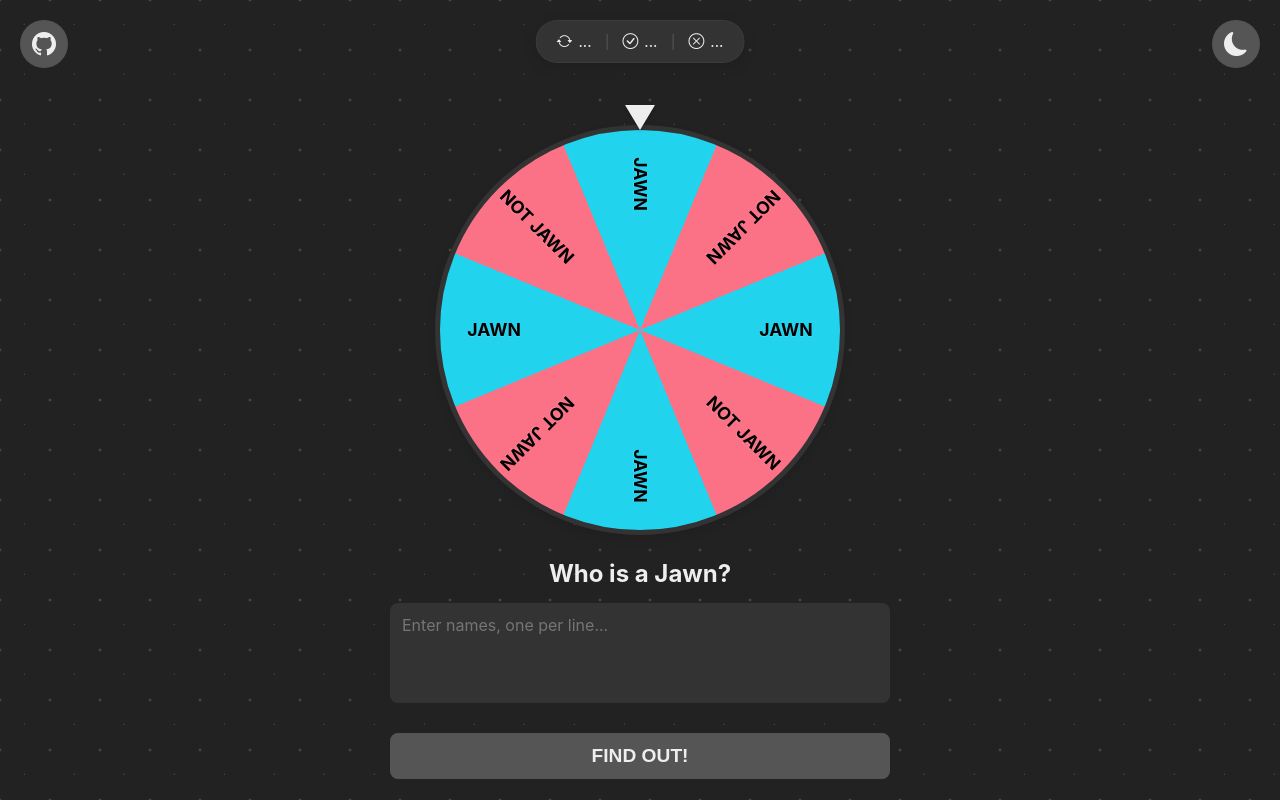
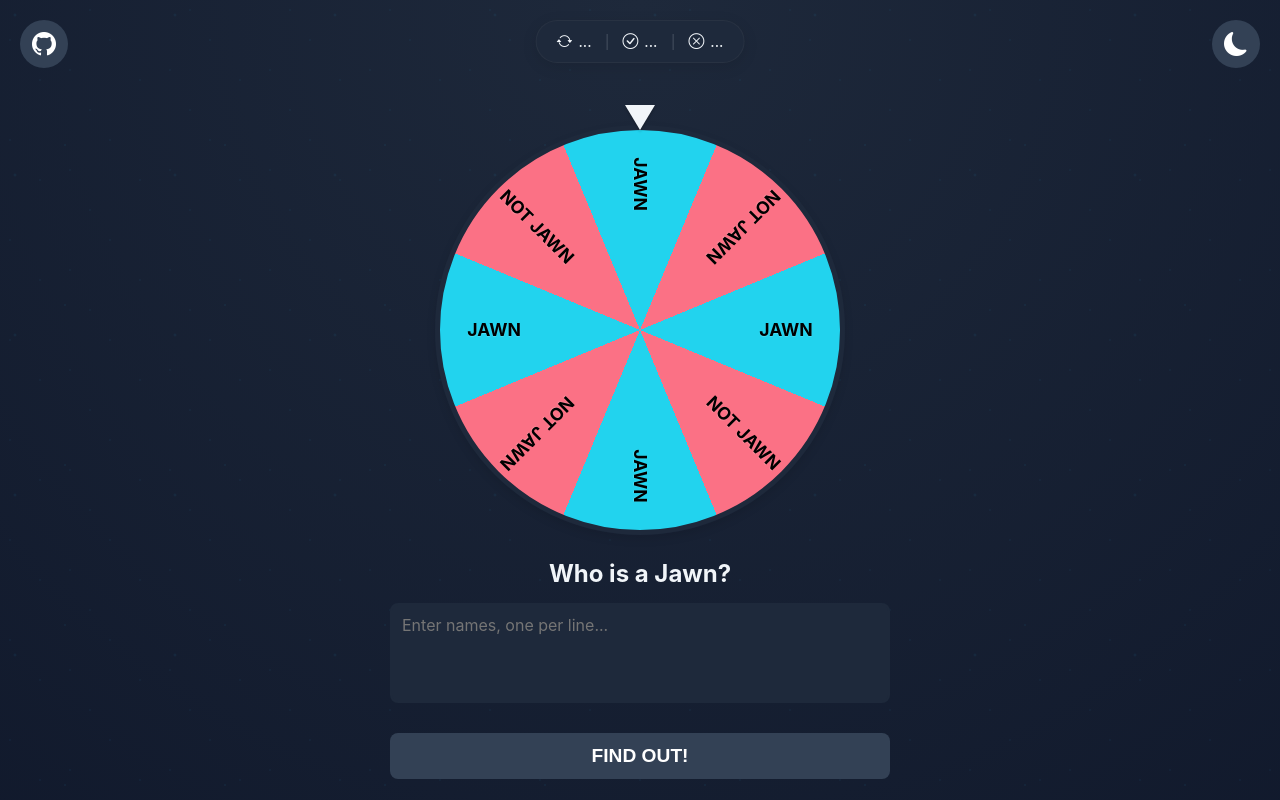
Before and after one commit to jackrschumacher/jawn, a plain HTML site: page index.html in a window 1280 px wide. Both pictures are taken after a click on the button "Toggle theme". Shown: the top 800 px of the page. Drawn offline with nearby package versions, Linux system fonts and the light colour scheme; no server answers.

Commit message:
Improved style

```diff
--- a/styles.css
+++ b/styles.css
@@ -30,23 +30,28 @@ Click nbfs://nbhost/SystemFileSystem/Templates/ClientSide/css.css to edit this t
     /* NEW: Chart Colors (Light) */
     --chart-grid-color: rgba(0, 0, 0, 0.1);
     --chart-line-color: #64748b; /* Slate 500 */
+
+    /* Dot variables for light mode (hidden by default) */
+    --dot-color: #000000;
+    --dot-opacity: 0.1;
 }
 
 /* 2. Define colors for Dark Mode using a class */
 html.dark-mode {
-    --bg-color: #222222;
-    --text-color: #eeeeee;
-    --container-bg: #333333;
-    --button-bg: #555555;
-    --button-text: #eeeeee;
-    /* Wheel Colors */
-    --jawn-color: #22d3ee; /* Brighter Cyan */
-    --not-jawn-color: #fb7185; /* Brighter Rose */
+    /* Updated to "Slate" palette for a richer dark mode */
+    --bg-color: #0f172a; /* Slate 900 (Deep Blue-Black) */
+    --text-color: #f1f5f9; /* Slate 100 */
+    --container-bg: #1e293b; /* Slate 800 */
+    --button-bg: #334155; /* Slate 700 */
+    --button-text: #ffffff;
+
+    /* Wheel Colors - Brighter for dark contrast */
+    --jawn-color: #22d3ee;
+    --not-jawn-color: #fb7185;
 
     /* Dot variables for dark mode */
-    --dot-color: hsl(200, 80%, 70%);
-    --dot-opacity: 0.3;
-    --dot-color-lightness: 70%;
+    --dot-color: #38bdf8; /* Sky Blue dots */
+    --dot-opacity: 0.15; /* Subtle texture */
 
     /* Stats Modal Colors */
     --modal-bg: #1e293b;
@@ -54,7 +59,7 @@ html.dark-mode {
     --card-bg: #0f172a;
 
     /* NEW: Chart Colors (Dark) */
-    --chart-grid-color: rgba(255, 255, 255, 0.1);
+    --chart-grid-color: rgba(255, 255, 255, 0.05);
     --chart-line-color: #94a3b8; /* Slate 400 */
 }
 
@@ -65,7 +70,7 @@ body {
     color: var(--text-color);
     line-height: 1.6;
     min-height: 100vh;
-    transition: background-color 0.3s, color 0.3s;
+    transition: background-color 0.3s, color 0.3s, background-image 0.3s;
 
     /* Center content */
     display: flex;
@@ -89,6 +94,15 @@ body {
     position: relative; /* For the dots */
 }
 
+/* Dark Mode Background Override */
+html.dark-mode body {
+    background-color: var(--bg-color);
+    /* Deep radial gradient for depth instead of flat color */
+    background-image: radial-gradient(circle at 50% 0%, #1e293b 0%, #0f172a 80%);
+    background-size: 100% 100%;
+    animation: none; /* Disable the light mode color shift */
+}
+
 /* --- Global Stats Pill --- */
 .stats-pill {
     position: fixed;
@@ -109,7 +123,7 @@ body {
 
     cursor: pointer;
     z-index: 1000;
-    transition: transform 0.2s, box-shadow 0.2s;
+    transition: transform 0.2s, box-shadow 0.2s, background-color 0.3s;
     font-size: 0.9rem;
     font-weight: 500;
 
@@ -222,17 +236,17 @@ html.dark-mode #theme-toggle .icon-moon { display: block; }
 
 /* Wheel & Input */
 .wheel-container { display: flex; flex-direction: column; align-items: center; position: relative; }
-.wheel-pointer { width: 0; height: 0; border-left: 15px solid transparent; border-right: 15px solid transparent; border-top: 25px solid var(--text-color); z-index: 10; position: relative; top: 5px; filter: drop-shadow(0 2px 1px rgba(0,0,0,0.2)); }
-#wheel { width: 400px; height: 400px; border-radius: 50%; background: conic-gradient( from -22.5deg, var(--jawn-color) 0deg 45deg, var(--not-jawn-color) 45deg 90deg, var(--jawn-color) 90deg 135deg, var(--not-jawn-color) 135deg 180deg, var(--jawn-color) 180deg 225deg, var(--not-jawn-color) 225deg 270deg, var(--jawn-color) 270deg 315deg, var(--not-jawn-color) 315deg 360deg ); border: 5px solid var(--container-bg); box-shadow: 0 4px 10px rgba(0,0,0,0.1); position: relative; overflow: hidden; }
+.wheel-pointer { width: 0; height: 0; border-left: 15px solid transparent; border-right: 15px solid transparent; border-top: 25px solid var(--text-color); z-index: 10; position: relative; top: 5px; filter: drop-shadow(0 2px 1px rgba(0,0,0,0.2)); transition: border-top-color 0.3s; }
+#wheel { width: 400px; height: 400px; border-radius: 50%; background: conic-gradient( from -22.5deg, var(--jawn-color) 0deg 45deg, var(--not-jawn-color) 45deg 90deg, var(--jawn-color) 90deg 135deg, var(--not-jawn-color) 135deg 180deg, var(--jawn-color) 180deg 225deg, var(--not-jawn-color) 225deg 270deg, var(--jawn-color) 270deg 315deg, var(--not-jawn-color) 315deg 360deg ); border: 5px solid var(--container-bg); box-shadow: 0 4px 10px rgba(0,0,0,0.1); position: relative; overflow: hidden; transition: border-color 0.3s; }
 .wheel-text { position: absolute; width: 100%; height: 100%; box-sizing: border-box; padding-top: 40px; transform: rotate(calc(45deg * var(--i))); text-align: center; user-select: none; color: #000; font-weight: bold; font-size: 1.1rem; text-shadow: 0 1px 1px rgba(255,255,255,0.2); }
 .wheel-text span { white-space: nowrap; display: inline-block; transform: rotate(90deg); }
 .wheel-text.flip-text span { transform: rotate(-90deg); }
 
 .input-container { width: 100%; display: flex; flex-direction: column; align-items: center; margin-top: 20px; }
 .input-container h2 { margin-top: 0; margin-bottom: 10px; }
-#name-list-input { width: 100%; height: 100px; box-sizing: border-box; padding: 10px; border-radius: 8px; border: 2px solid var(--container-bg); background-color: var(--container-bg); color: var(--text-color); font-family: -apple-system, BlinkMacSystemFont, "Segoe UI", Roboto; font-size: 1rem; margin-bottom: 15px; resize: none; }
+#name-list-input { width: 100%; height: 100px; box-sizing: border-box; padding: 10px; border-radius: 8px; border: 2px solid var(--container-bg); background-color: var(--container-bg); color: var(--text-color); font-family: -apple-system, BlinkMacSystemFont, "Segoe UI", Roboto; font-size: 1rem; margin-bottom: 15px; resize: none; transition: background-color 0.3s, border-color 0.3s, color 0.3s; }
 #name-list-input:focus { outline: none; border-color: var(--jawn-color); }
-.primary-button { margin-top: 15px; padding: 12px 30px; font-size: 1.2rem; font-weight: bold; color: var(--button-text); background-color: var(--button-bg); border: none; border-radius: 8px; cursor: pointer; transition: transform 0.1s ease, opacity 0.2s; width: 100%; box-sizing: border-box; }
+.primary-button { margin-top: 15px; padding: 12px 30px; font-size: 1.2rem; font-weight: bold; color: var(--button-text); background-color: var(--button-bg); border: none; border-radius: 8px; cursor: pointer; transition: transform 0.1s ease, opacity 0.2s, background-color 0.3s, color 0.3s; width: 100%; box-sizing: border-box; }
 .primary-button:hover { opacity: 0.8; }
 .primary-button:active { transform: scale(0.95); }
 .primary-button:disabled { opacity: 0.5; cursor: not-allowed; }
@@ -245,7 +259,7 @@ html.dark-mode #theme-toggle .icon-moon { display: block; }
 #copy-button .icon-copy { display: flex; font-size: 1.2rem; }
 #copy-button.copied .icon-copied { display: flex; }
 #copy-button.copied .icon-copy { display: none; }
-#results-placeholder { display: block; width: 100%; box-sizing: border-box; height: auto; min-height: 480px; padding: 20px; border-radius: 8px; background-color: var(--container-bg); color: var(--text-color); border: 2px dashed var(--button-bg); overflow-y: auto; }
+#results-placeholder { display: block; width: 100%; box-sizing: border-box; height: auto; min-height: 480px; padding: 20px; border-radius: 8px; background-color: var(--container-bg); color: var(--text-color); border: 2px dashed var(--button-bg); overflow-y: auto; transition: background-color 0.3s, border-color 0.3s, color 0.3s; }
 #results-placeholder.is-placeholder { display: flex; align-items: center; justify-content: center; opacity: 0.5; font-style: italic; }
 .result-line { padding: 8px 0; font-size: 1.1rem; border-bottom: 1px solid var(--button-bg); }
 .result-line:last-child { border-bottom: none; }
@@ -254,26 +268,91 @@ html.dark-mode #theme-toggle .icon-moon { display: block; }
 .status-percent { opacity: 0.7; font-size: 0.9em; margin-left: 0.25rem; }
 
 /* Animations */
-@keyframes animatedStarfield { from { --anim-x: 0px; --anim-y: 0px; } to { --anim-x: 1000px; --anim-y: 1000px; } }
-@keyframes colorCycle { 0% { --dot-color: hsl(0, 80%, var(--dot-color-lightness, 70%)); } 25% { --dot-color: hsl(90, 80%, var(--dot-color-lightness, 70%)); } 50% { --dot-color: hsl(180, 80%, var(--dot-color-lightness, 70%)); } 75% { --dot-color: hsl(270, 80%, var(--dot-color-lightness, 70%)); } 100% { --dot-color: hsl(360, 80%, var(--dot-color-lightness, 70%)); } }
-body::before { display: none; content: ''; position: fixed; top: 0; left: 0; right: 0; bottom: 0; width: 100%; height: 100%; z-index: -2; background-image: radial-gradient(2px 2px at 25px 25px, var(--dot-color, var(--text-color)), transparent 100%), radial-gradient(2px 2px at 50px 50px, var(--dot-color, var(--text-color)), transparent 100%); background-size: 50px 50px; opacity: var(--dot-opacity, 0.3); animation: animatedStarfield 200s linear infinite, colorCycle 10s linear infinite; background-position: calc(var(--anim-x, 0px) + (var(--mouse-x-percent, 0) * -50px)) calc(var(--anim-y, 0px) + (var(--mouse-y-percent, 0) * -50px)); transition: background-position 0.1s ease-out; }
-html.dark-mode body { background-image: none; background-color: var(--bg-color); }
-html.dark-mode body::before { display: block; }
 @keyframes moveSubtleGradient { 0% { background-position: 0% 50%; } 50% { background-position: 100% 50%; } 100% { background-position: 0% 50%; } }
 @keyframes tada { 0% { transform: scale(1); } 30% { transform: scale(1.05); box-shadow: 0 0 15px var(--jawn-color); } 100% { transform: scale(1); box-shadow: none; } }
 .animation-complete { animation: tada 0.5s ease-out; }
 
+/* --- ADVANCED DOTS / STARFIELD --- */
+
+/* Base Pulse Animation for Twinkling */
+@keyframes starPulse {
+    0%, 100% { opacity: var(--dot-opacity); }
+    50% { opacity: calc(var(--dot-opacity) * 0.5); }
+}
+
+/* Layer 1: Distant Stars (Slower, Smaller) */
+body::before {
+    display: none; /* Hidden in light mode */
+    content: '';
+    position: fixed;
+    top: -50px; left: -50px; right: -50px; bottom: -50px; /* Oversize to prevent edges showing */
+    z-index: -2;
+    pointer-events: none;
+
+    /* Small, sharp dots */
+    background-image:
+        radial-gradient(1px 1px at 10px 10px, var(--dot-color), transparent 100%),
+        radial-gradient(1px 1px at 30px 50px, var(--dot-color), transparent 100%),
+        radial-gradient(1px 1px at 80px 20px, var(--dot-color), transparent 100%),
+        radial-gradient(1px 1px at 50px 80px, var(--dot-color), transparent 100%);
+
+    background-size: 100px 100px; /* Repeating grid */
+    opacity: var(--dot-opacity, 0.15);
+
+    /* Interactive Parallax: Moves slightly opposite to mouse */
+    /* calc formula: Base Position + (Mouse Percent * Move Distance) */
+    transform: translate(
+        calc(var(--mouse-x-percent, 0) * -20px),
+        calc(var(--mouse-y-percent, 0) * -20px)
+    );
+    transition: transform 0.1s ease-out;
+}
+
+/* Layer 2: Nearby Stars (Faster, Larger, Twinkling) */
+body::after {
+    display: none; /* Hidden in light mode */
+    content: '';
+    position: fixed;
+    top: -50px; left: -50px; right: -50px; bottom: -50px;
+    z-index: -1; /* Above layer 1 */
+    pointer-events: none;
+
+    /* Larger, softer dots */
+    background-image:
+        radial-gradient(2px 2px at 40px 40px, var(--dot-color), transparent 100%),
+        radial-gradient(1.5px 1.5px at 90px 10px, var(--dot-color), transparent 100%);
+
+    background-size: 160px 160px; /* Different size to prevent pattern lining up */
+    opacity: var(--dot-opacity, 0.15);
+
+    /* Interactive Parallax: Moves MORE to create depth */
+    transform: translate(
+        calc(var(--mouse-x-percent, 0) * -50px),
+        calc(var(--mouse-y-percent, 0) * -50px)
+    );
+    transition: transform 0.1s ease-out;
+
+    /* Add Twinkle */
+    animation: starPulse 4s ease-in-out infinite;
+}
+
+/* Enable both layers in Dark Mode */
+html.dark-mode body::before,
+html.dark-mode body::after {
+    display: block;
+}
+
 /* --- MODAL STYLES --- */
 .modal-overlay { position: fixed; top: 0; left: 0; width: 100%; height: 100%; background-color: rgba(0, 0, 0, 0.5); display: none; justify-content: center; align-items: center; z-index: 2000; backdrop-filter: blur(5px); opacity: 0; transition: opacity 0.2s ease-in-out; }
 .modal-overlay.active { display: flex; opacity: 1; }
-.modal-content { background-color: var(--modal-bg); color: var(--modal-text); width: 90%; max-width: 800px; border-radius: 12px; padding: 20px; box-shadow: 0 10px 30px rgba(0,0,0,0.3); max-height: 90vh; overflow-y: auto; border: 1px solid rgba(255,255,255,0.1); }
+.modal-content { background-color: var(--modal-bg); color: var(--modal-text); width: 90%; max-width: 800px; border-radius: 12px; padding: 20px; box-shadow: 0 10px 30px rgba(0,0,0,0.3); max-height: 90vh; overflow-y: auto; border: 1px solid rgba(255,255,255,0.1); transition: background-color 0.3s, color 0.3s; }
 .modal-header { display: flex; justify-content: space-between; align-items: center; margin-bottom: 20px; border-bottom: 1px solid rgba(255,255,255,0.1); padding-bottom: 10px; }
 .close-button { background: none; border: none; color: var(--modal-text); font-size: 1.5rem; cursor: pointer; }
 .stats-grid { display: grid; grid-template-columns: repeat(3, 1fr); gap: 15px; margin-bottom: 30px; }
-.stat-card { background-color: var(--card-bg); padding: 20px; border-radius: 8px; text-align: center; border: 1px solid rgba(255,255,255,0.05); }
+.stat-card { background-color: var(--card-bg); padding: 20px; border-radius: 8px; text-align: center; border: 1px solid rgba(255,255,255,0.05); transition: background-color 0.3s; }
 .stat-card h3 { font-size: 2rem; margin: 0 0 5px 0; color: var(--jawn-color); }
-.stat-card h3.text-jawn { color: #06b6d4; }
-.stat-card h3.text-not-jawn { color: #a855f7; }
+.stat-card h3.text-jawn { color: var(--jawn-color); }
+.stat-card h3.text-not-jawn { color: var(--not-jawn-color); }
 .stat-card span { font-size: 0.8rem; text-transform: uppercase; opacity: 0.7; letter-spacing: 1px; }
 .history-section h3 { margin-bottom: 15px; opacity: 0.9; }
 .table-wrapper { width: 100%; overflow-x: auto; }
@@ -292,4 +371,5 @@ tr:hover { background-color: rgba(255,255,255,0.02); }
     padding: 15px;
     box-sizing: border-box;
     border: 1px solid rgba(255,255,255,0.05);
+    transition: background-color 0.3s;
 }
```
